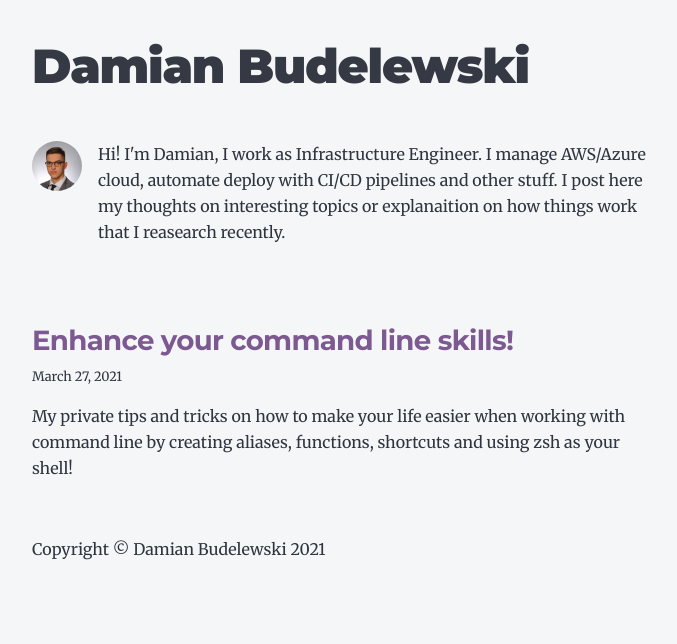
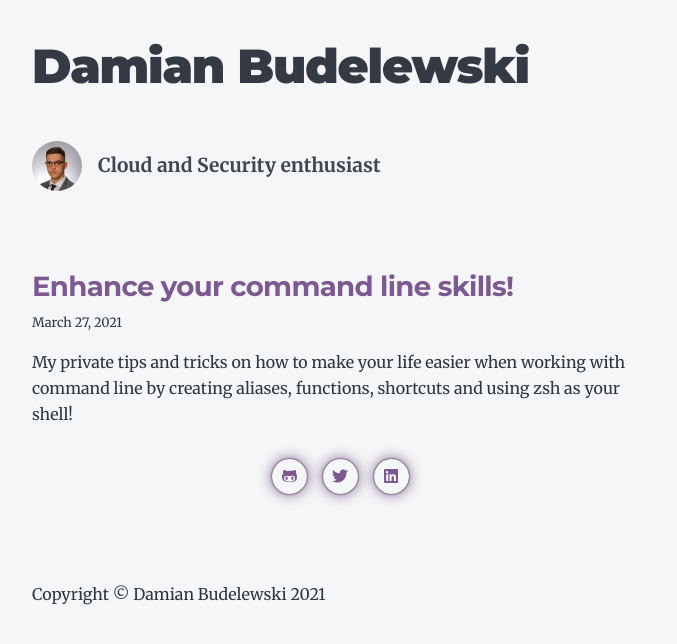
Before and after one commit to DamianBudelewski/blog, a Gatsby site: page / in a window 1280 px wide. Shown: the whole page, without its empty margins (292-969 px from the left). Built offline with nearby package versions, Linux system fonts and the light colour scheme; Gatsby itself is replaced by a stand-in of ours.

Commit message:
add footer social media links and fix bio description

```diff
--- a/content/blog/command-line-skills/index.md
+++ b/content/blog/command-line-skills/index.md
@@ -161,9 +161,3 @@ It's all for this post. I hope you found that interesting. If you want to learn
 
 
 ### Thanks!
-Got any questions?
-
-You can find me on [![LinkedIn][1.2]][1] or send me an email: damian.budelewski@gmail.com
-
-[1.2]: https://raw.githubusercontent.com/MartinHeinz/MartinHeinz/master/linkedin-3-16.png (LinkedIn)
-[1]: https://www.linkedin.com/in/damianbudelewski/
--- a/package.json
+++ b/package.json
@@ -2,6 +2,10 @@
   "name": "damian-budelewski-blog",
   "private": true,
   "dependencies": {
+    "@fortawesome/fontawesome-svg-core": "^1.2.35",
+    "@fortawesome/free-brands-svg-icons": "^5.15.3",
+    "@fortawesome/free-solid-svg-icons": "^5.15.3",
+    "@fortawesome/react-fontawesome": "fortawesome/react-fontawesome",
     "gatsby": "^3.1.2",
     "gatsby-plugin-feed": "^3.0.0",
     "gatsby-plugin-ffmpeg": "^0.3.1",
@@ -28,6 +32,7 @@
     "react-dom": "^17.0.1",
     "react-helmet": "^6.1.0",
     "shades-of-purple": "ahmadawais/shades-of-purple-vscode",
+    "styled-components": "^5.2.1",
     "typeface-merriweather": "0.0.72",
     "typeface-montserrat": "0.0.75"
   },
--- a/src/components/bio.js
+++ b/src/components/bio.js
@@ -10,6 +10,7 @@ import { StaticImage } from "gatsby-plugin-image"
 
 const Bio = () => {
   return (
+    <>
     <div className="bio">
       <StaticImage
         className="bio-avatar"
@@ -21,10 +22,11 @@ const Bio = () => {
         quality={95}
         alt="Profile picture"
       />
-        <p>
-          Hi! I'm Damian, I work as Infrastructure Engineer. I manage AWS/Azure cloud, automate deploy with CI/CD pipelines and other stuff. I post here my thoughts on interesting topics or explanaition on how things work that I reasearch recently.
-        </p>
+        <h7>
+          Cloud and Security enthusiast
+        </h7>
     </div>
+    </>
   )
 }
 
--- /dev/null
+++ b/src/components/footer.js
@@ -0,0 +1,97 @@
+import React from "react"
+import styled from "styled-components"
+import color from "color"
+
+import { FontAwesomeIcon as _FontAwesomeIcon } from "@fortawesome/react-fontawesome"
+import {
+  faTwitter,
+  faGithubAlt,
+  faLinkedin,
+} from "@fortawesome/free-brands-svg-icons"
+
+const FontAwesomeIcon = styled(_FontAwesomeIcon)`
+  color: ${props => props.theme.primary};
+`
+const EgoSection = styled.section`
+  display: flex;
+  align-items: center;
+  height: 100%;
+  padding: 0;
+  flex-direction: column;
+  margin-bottom: 64px;
+  h1 {
+    font-size: 3em;
+    color: ${props => props.theme.text};
+  }
+  p {
+    color: ${props =>
+      color(props.theme.text)
+        .alpha(0.7)
+        .toString()};
+  }
+`
+
+const Wrapper = styled.section`
+  display: flex;
+  flex-direction: row;
+`
+
+const SocialButton = styled.a`
+  background: ${props => props.theme.accent};
+  width: 35px;
+  height: 35px;
+  border-radius: 100%;
+  display: flex;
+  align-items: center;
+  justify-content: center;
+  margin-right: 16px;
+  border: 0;
+  cursor: pointer;
+  box-shadow: 0px 0px 2px
+      ${props =>
+        color(props.theme.accent)
+          .darken(0.1)
+          .toString()},
+    0px 0px 14px ${props => props.theme.accent};
+  &:hover {
+    background: ${props =>
+      color(props.theme.accent)
+        .alpha(0.1)
+        .toString()};
+  }
+`
+
+const BioLinks = () => (
+  <>
+    <EgoSection>
+      <Wrapper>
+        <SocialButton
+          href="https://github.com/damianbudelewski"
+          target="_blank"
+          rel="noreferrer"
+          aria-label="Goto Github"
+        >
+          <FontAwesomeIcon size="1x" icon={faGithubAlt} />
+        </SocialButton>
+        <SocialButton
+          href="https://twitter.com/budelewski_d"
+          target="_blank"
+          rel="noreferrer"
+          aria-label="Goto Twitter"
+        >
+          <FontAwesomeIcon size="1x" icon={faTwitter} />
+        </SocialButton>
+        <SocialButton
+          href="https://linkedin.com/in/damianbudelewski"
+          target="_blank"
+          rel="noreferrer"
+          aria-label="Goto LinkedIn"
+        >
+          <FontAwesomeIcon size="1x" icon={faLinkedin} />
+        </SocialButton>
+      </Wrapper>
+    </EgoSection>
+  </>
+)
+
+export default BioLinks
--- a/src/pages/index.js
+++ b/src/pages/index.js
@@ -4,6 +4,7 @@ import { Link, graphql } from "gatsby"
 import Bio from "../components/bio"
 import Layout from "../components/layout"
 import SEO from "../components/seo"
+import Footer from "../components/footer"
 import ("./../styles/readme.css")
 
 const BlogIndex = ({ data, location }) => {
@@ -60,6 +61,7 @@ const BlogIndex = ({ data, location }) => {
           )
         })}
       </ol>
+      <Footer />
     </Layout>
   )
 }
--- a/src/style.css
+++ b/src/style.css
@@ -114,7 +114,8 @@ h2,
 h3,
 h4,
 h5,
-h6 {
+h6,
+h7 {
   font-weight: var(--fontWeight-bold);
   color: var(--color-heading);
 }
@@ -143,6 +144,11 @@ h5 {
 
 h6 {
   font-size: var(--fontSize-1);
+}
+
+h7 {
+  font-size: var(--fontSize-2);
+  margin-top: 10px;
 }
 
 h1 > a {
--- a/src/templates/blog-post.js
+++ b/src/templates/blog-post.js
@@ -3,6 +3,7 @@ import { Link, graphql } from "gatsby"
 
 import Layout from "../components/layout"
 import SEO from "../components/seo"
+import Footer from "../components/footer"
 
 const BlogPostTemplate = ({ data, location }) => {
   const post = data.markdownRemark
@@ -56,6 +57,8 @@ const BlogPostTemplate = ({ data, location }) => {
           </li>
         </ul>
       </nav>
+      <br /><br />
+      <Footer />
     </Layout>
   )
 }
```
Also changed, not shown: 1 other file.
